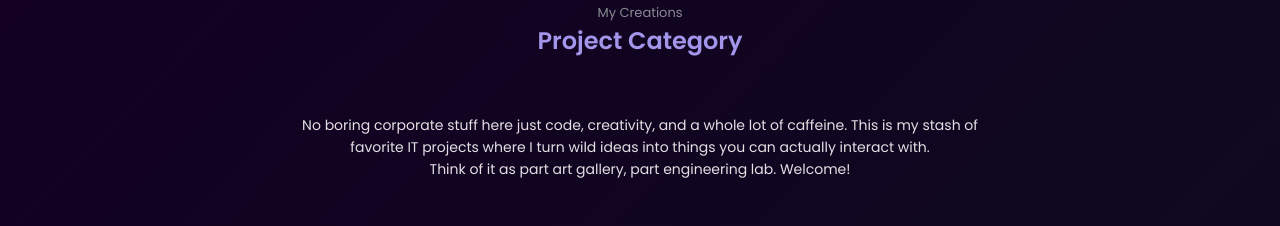
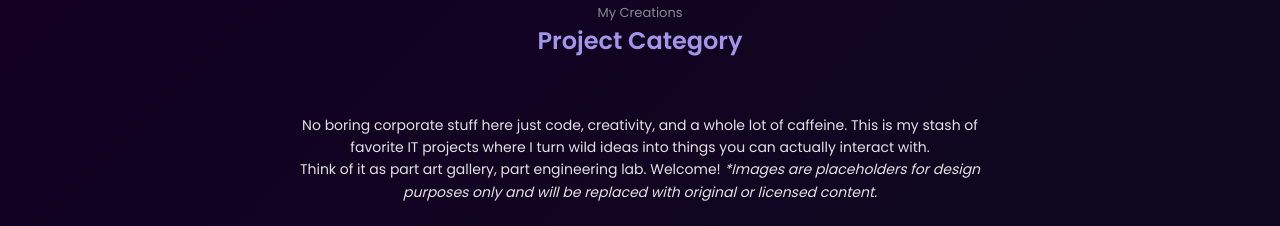
Before and after one commit to Akeylah/Akeylah-Portfolio, a plain HTML site: page index.html in a window 1280 px wide. Shown: the part 3250-3476 px from the top of the page. Drawn offline with nearby package versions, Linux system fonts and the light colour scheme; a script that the page names is missing.

Commit message:
Update index.html

```diff
--- a/index.html
+++ b/index.html
@@ -400,7 +400,7 @@ of tech related solutions, along with growing knowledge in cybersecurity and eth
   <!-- Description -->
   <p class="section__description">
      No boring corporate stuff here just code, creativity, and a whole lot of caffeine. This is my stash of favorite IT projects where I turn wild ideas into things you can actually interact with.<br> Think of it as part art gallery, part engineering lab. Welcome!
-
+       <i>*Images are placeholders for design purposes only and will be replaced with original or licensed content.</i>
   </p>
   <audio id="swipeAudio" src="assets/audio/woosh-260275.mp3" preload="auto"></audio>
 
@@ -717,4 +717,5 @@ of tech related solutions, along with growing knowledge in cybersecurity and eth
 <script src="assets/js/main.js" defer></script>
 
 </body>
+
 </html>
```
